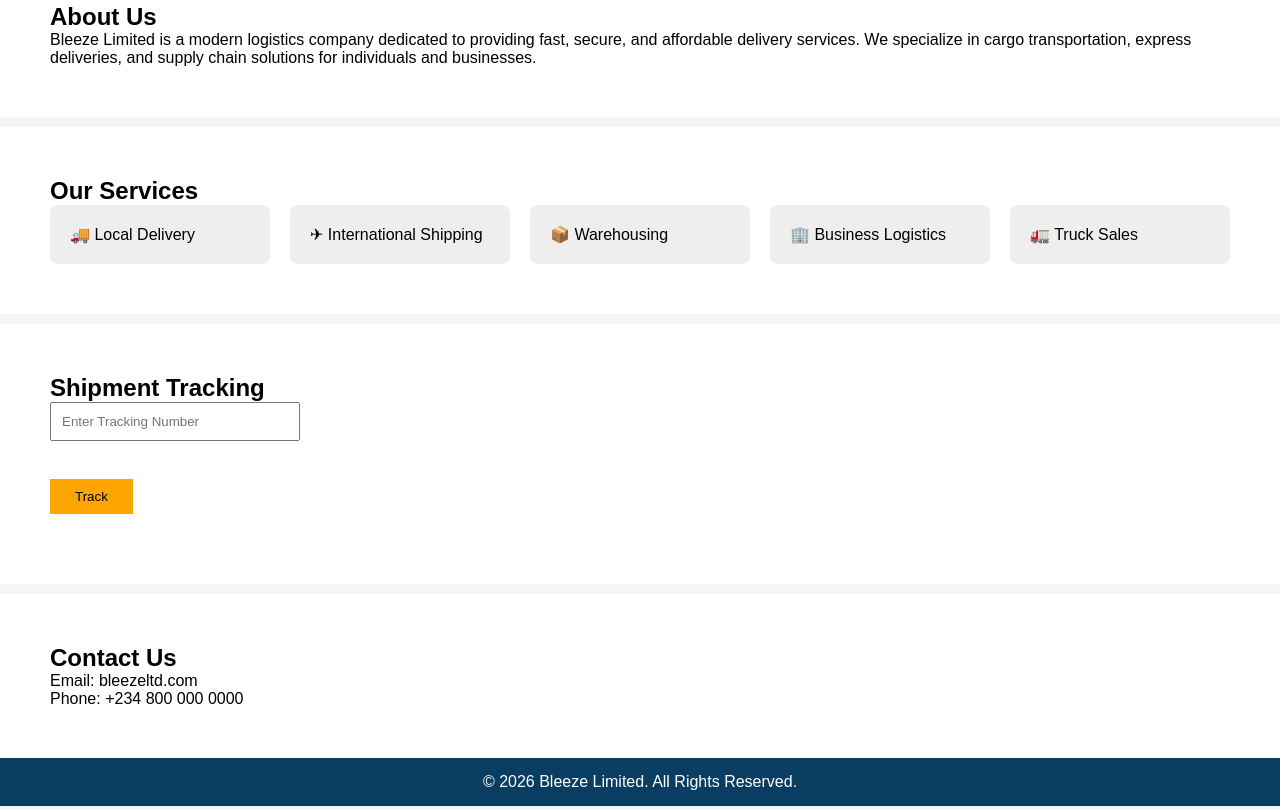
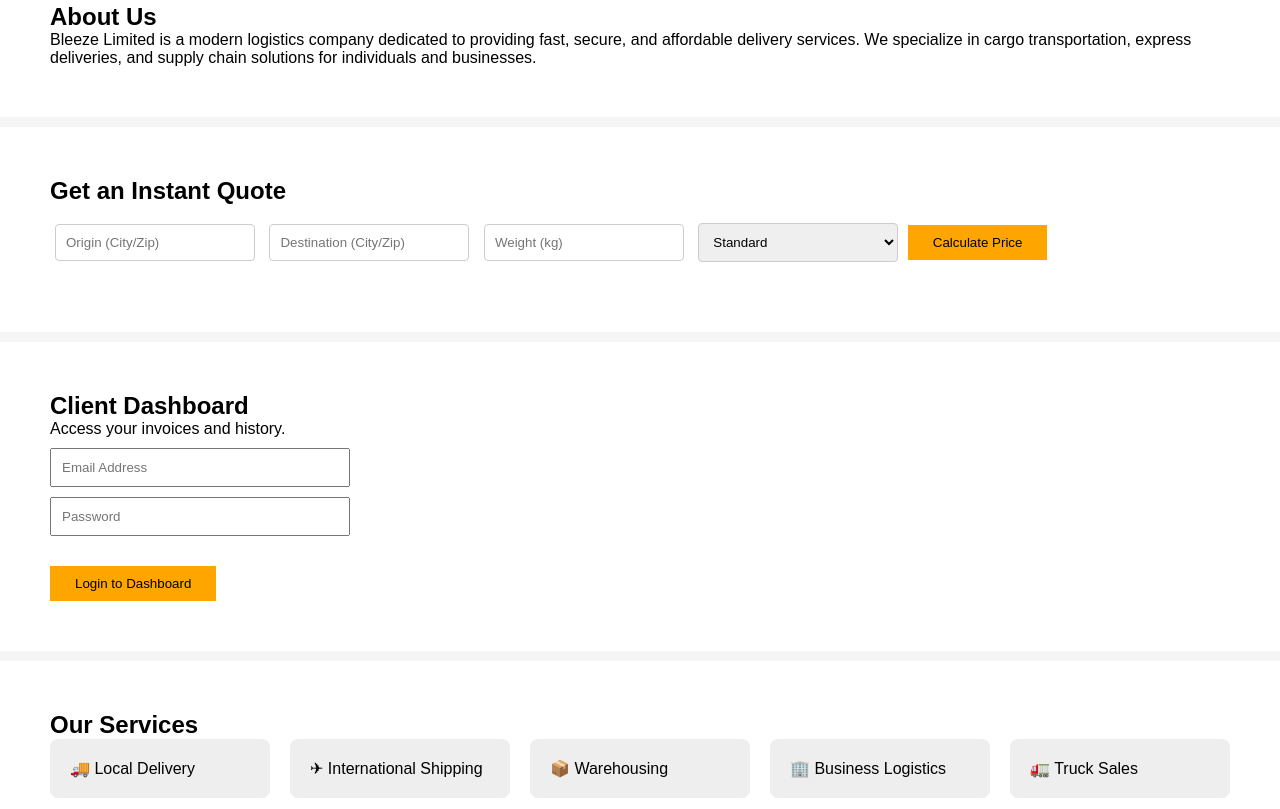
Before and after one commit to Khalx02/Bleeze_site, a plain HTML site: page index.html in a window 1280 px wide. Shown: the part 673-1482 px from the top of the page. Drawn offline with Linux system fonts and the light colour scheme.

Commit message:
Bleezeltd fifth commit

```diff
--- a/index.html
+++ b/index.html
@@ -44,6 +44,45 @@
 </p>
 </section>
 
+<section id="quote">
+    <h2>Get an Instant Quote</h2>
+    <div class="quote-container">
+        <input type="text" id="origin" placeholder="Origin (City/Zip)">
+        <input type="text" id="destination" placeholder="Destination (City/Zip)">
+        <input type="number" id="weight" placeholder="Weight (kg)">
+        <select id="cargoType">
+            <option value="standard">Standard</option>
+            <option value="fragile">Fragile (+20%)</option>
+            <option value="perishable">Perishable (+50%)</option>
+        </select>
+        <button onclick="calculateQuote()">Calculate Price</button>
+        <div id="quoteResult" style="margin-top:15px; font-size: 1.2rem; color: #0a3d62;"></div>
+    </div>
+</section>
+
+<section id="portal">
+    <h2>Client Dashboard</h2>
+    <div id="login-form">
+        <p>Access your invoices and history.</p>
+        <input type="email" id="email" placeholder="Email Address" style="display:block; margin:10px 0; padding:10px;">
+        <input type="password" id="pass" placeholder="Password" style="display:block; margin:10px 0; padding:10px;">
+        <button onclick="handleLogin()">Login to Dashboard</button>
+    </div>
+
+    <div id="dashboard" style="display:none;">
+        <h3>Welcome back, Valued Client!</h3>
+        <div class="services">
+            <div class="card">📄 <strong>Recent Invoices</strong><br>#INV-004 - Pending</div>
+            <div class="card">🕒 <strong>History</strong><br>12 Shipments Completed</div>
+            <div class="card" style="background: #fff3e0; border: 1px solid orange;">
+                ➕ <strong>Quick Action</strong><br>
+                <button onclick="alert('Pickup Scheduled!')" style="padding:5px 10px;">Schedule New Pickup</button>
+            </div>
+        </div>
+        <button onclick="location.reload()" style="background:#666;">Logout</button>
+    </div>
+</section>
+
 <section id="services">
 <h2>Our Services</h2>
 
@@ -73,7 +112,7 @@
 
 <section id="contact">
 <h2>Contact Us</h2>
-<p>Email: bleezeltd.com</p>
+<p>Email: bleezeltd.outlook.com</p>
 <p>Phone: +234 800 000 0000</p>
 </section>
 
--- a/script.js
+++ b/script.js
@@ -34,3 +34,37 @@
         result.innerHTML = "Tracking number not found";
     }
 }
+// Quote Calculation Logic
+function calculateQuote() {
+    const weight = document.getElementById("weight").value;
+    const type = document.getElementById("cargoType").value;
+    const resultDiv = document.getElementById("quoteResult");
+
+    if (!weight || weight <= 0) {
+        resultDiv.innerHTML = "Please enter a valid weight.";
+        return;
+    }
+
+    // Base rate: $10 per kg (example)
+    let basePrice = weight * 10;
+
+    // Apply multipliers based on cargo type
+    if (type === "fragile") basePrice *= 1.2;
+    if (type === "perishable") basePrice *= 1.5;
+
+    resultDiv.innerHTML = `Estimated Cost: <strong>$${basePrice.toFixed(2)}</strong><br><small>Final price may vary after inspection.</small>`;
+}
+
+// Simple Login Simulation
+function handleLogin() {
+    const email = document.getElementById("email").value;
+    const pass = document.getElementById("pass").value;
+
+    if (email && pass) {
+        // Hide login form, show dashboard
+        document.getElementById("login-form").style.display = "none";
+        document.getElementById("dashboard").style.display = "block";
+    } else {
+        alert("Please enter both email and password");
+    }
+}
--- a/style.css
+++ b/style.css
@@ -136,3 +136,22 @@
     display: none;
     font-size: 22px;
 }
+.quote-container input, .quote-container select {
+    padding: 10px;
+    margin: 5px;
+    border: 1px solid #ccc;
+    border-radius: 4px;
+    width: 200px;
+}
+
+#portal input {
+    width: 300px;
+    max-width: 100%;
+}
+
+#dashboard {
+    background: #f9f9f9;
+    padding: 20px;
+    border-top: 4px solid #0a3d62;
+    margin-top: 20px;
+}
```
